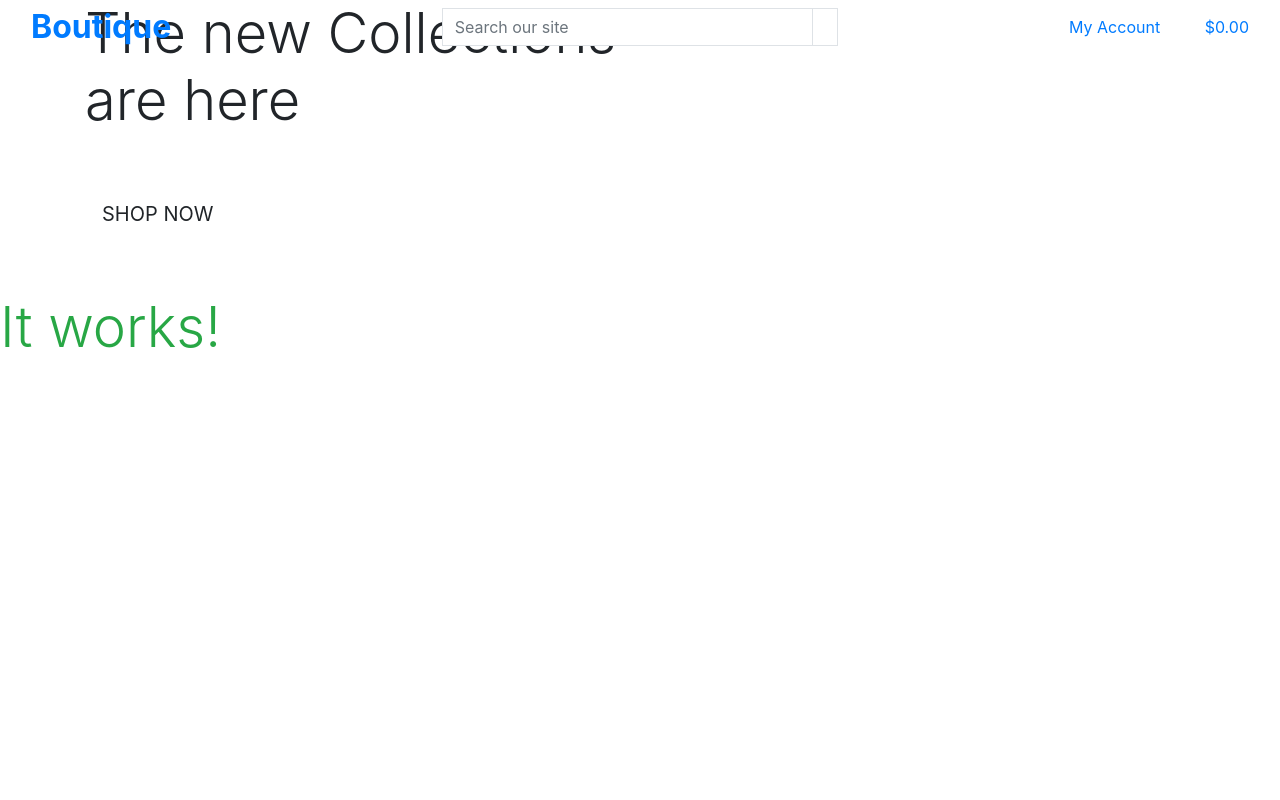
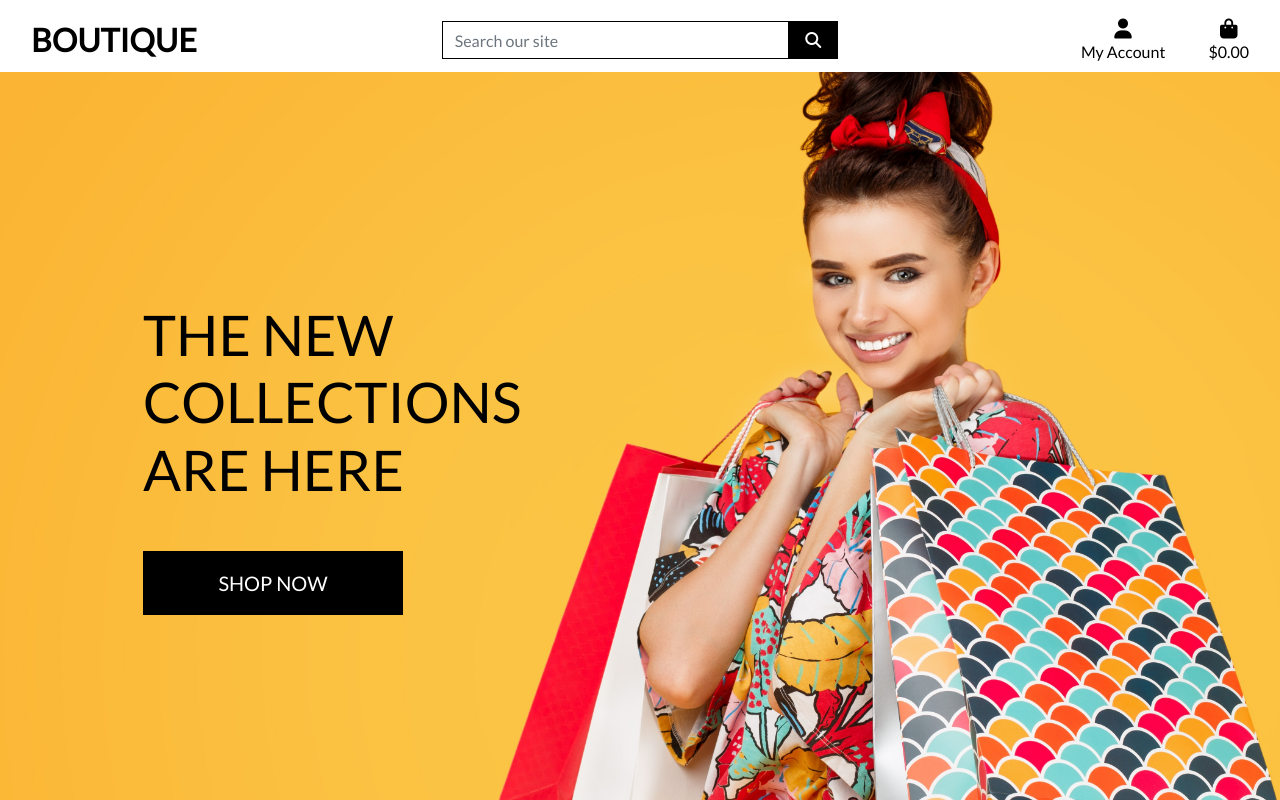
Before and after one commit to totalnoMartina/boutique, a Django app: page / in a window 1280 px wide. Run offline with Django 3.2, Linux system fonts and the light colour scheme; some libraries are stand-ins or nearby versions.

Commit message:
Add image to background, base.css

```diff
--- a/boutique_ado/settings.py
+++ b/boutique_ado/settings.py
@@ -155,6 +155,10 @@ USE_TZ = True
 # https://docs.djangoproject.com/en/3.2/howto/static-files/
 
 STATIC_URL = '/static/'
+STATICFILES_DIRS = (os.path.join(BASE_DIR, 'static'),)
+
+MEDIA_URL = '/media/'
+MEDIA_ROOT = os.path.join(BASE_DIR, 'media')
 
 # Default primary key field type
 # https://docs.djangoproject.com/en/3.2/ref/settings/#default-auto-field
--- a/boutique_ado/urls.py
+++ b/boutique_ado/urls.py
@@ -15,9 +15,11 @@ Including another URLconf
 """
 from django.contrib import admin
 from django.urls import path, include
+from django.conf import settings
+from django.conf.urls.static import static
 
 urlpatterns = [
     path('admin/', admin.site.urls),
     path('accounts/', include('allauth.urls')),
     path('', include('homeapp.urls')),
-]
+] + static(settings.MEDIA_URL, document_root=settings.MEDIA_ROOT)
--- a/homeapp/templates/home/index.html
+++ b/homeapp/templates/home/index.html
@@ -28,5 +28,5 @@
     </row>
 
 </div>
-<h1 class="display-4 text-success">It works!</h1>
+
 {% endblock %}
--- /dev/null
+++ b/static/css/base.css
@@ -0,0 +1,81 @@
+html {
+    height: 100%;
+}
+
+body {
+    background: url('/media/homepage_background_cropped.jpg') no-repeat center center fixed;
+    background-size: cover;
+    height: calc(100vh - 164px);
+    color: #555;
+    font-family: 'Lato';
+}
+
+/* from Bulma */
+.icon {
+    align-items: center;
+    display: inline-flex;
+    justify-content: center;
+    height: 1.5rem;
+    width: 1.5rem;
+}
+
+.logo-font {
+    text-transform: uppercase;
+}
+
+.main-logo-link {
+    width: fit-content;
+}
+
+.shop-now-button {
+    background: black;
+    color: white;
+    min-width: 260px;
+}
+
+.btn-black {
+    background: black;
+    color: white;
+}
+
+.shop-now-button:hover,
+.shop-now-button:active,
+.shop-now-button:focus,
+.btn-black:hover,
+.btn-black:active,
+.btn-black:focus {
+    background: #222;
+    color: white;
+}
+
+.text-black {
+    color: #000 !important;
+}
+
+.border-black {
+    border: 1px solid black !important;
+}
+
+/* -------------------------------- Media Queries */
+
+/* Slightly larger container on xl screens */
+@media (min-width: 1200px) {
+    .container {
+        max-width: 80%;
+    }
+}
+
+/* fixed top navbar only on medium and up */
+@media (min-width: 992px) {
+    .fixed-top-desktop-only {
+        position: fixed;
+        top: 0;
+        right: 0;
+        left: 0;
+        z-index: 1030;
+    }
+
+    .header-container {
+        padding-top: 164px;
+    }
+}
--- a/templates/base.html
+++ b/templates/base.html
@@ -17,6 +17,8 @@
     {% block corecss %}
     <!-- Bootstrap CSS -->
     <link rel="stylesheet" href="https://cdn.jsdelivr.net/npm/bootstrap@4.4.1/dist/css/bootstrap.min.css" integrity="sha384-Vkoo8x4CGsO3+Hhxv8T/Q5PaXtkKtu6ug5TOeNV6gBiFeWPGFN9MuhOf23Q9Ifjh" crossorigin="anonymous">
+    <link rel="stylesheet" href="https://fonts.googleapis.com/css?family=Lato&display=swap">
+    <link rel="stylesheet" href="{% static 'css/base.css' %}">
     {% endblock %}
 
     {% block extra_css %}
@@ -28,7 +30,7 @@
 
 <body>
     <header class="container-fluid fixed-top">
-        <div class="row">
+        <div id="topnav" class="row bg-white pt-lg-2 d-none d-lg-flex">
             <div class="col-12 col-lg-4 my-auto py-1 py-lg-0 text-center text-lg-left">
                 <a href="{% url 'home' %" class="nav-link main-logo-link">
                     <h2 class="logo-font text-black my-0"><strong>Boutique</strong></h2>
@@ -108,6 +110,8 @@
 
 
     {% block corejs %}
+    <!-- Font Awesome -->
+    <script src="https://kit.fontawesome.com/0ab8070b0e.js" crossorigin="anonymous"></script>
     <!-- Optional JavaScript -->
     <!-- jQuery first, then Popper.js, then Bootstrap JS -->
     <script src="https://code.jquery.com/jquery-3.4.1.slim.min.js" integrity="sha384-J6qa4849blE2+poT4WnyKhv5vZF5SrPo0iEjwBvKU7imGFAV0wwj1yYfoRSJoZ+n" crossorigin="anonymous"></script>
```
Also changed, not shown: media/homepage_background_cropped.jpg (added).
